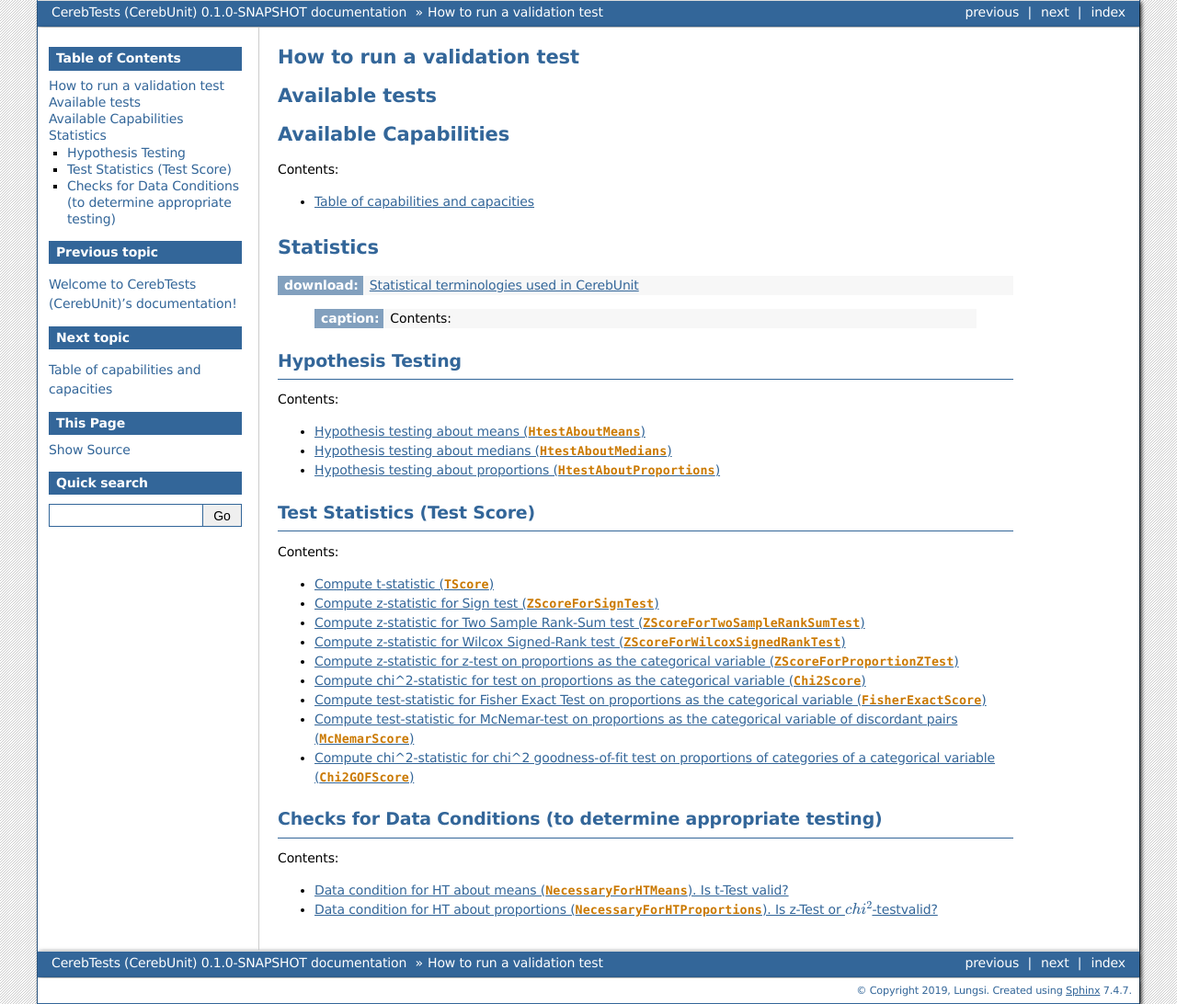
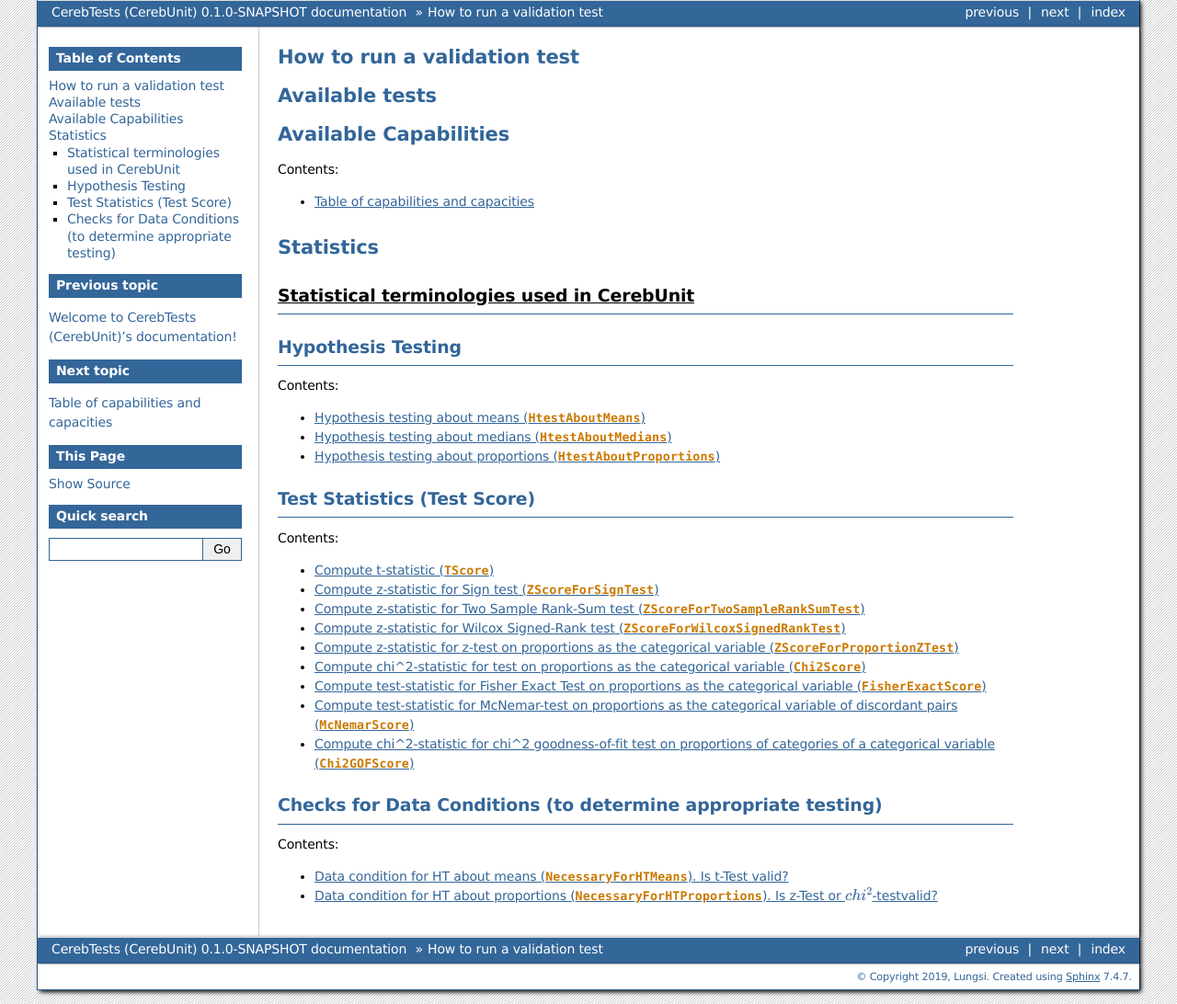
Before and after one commit to cerebunit/cerebtests, a Sphinx documentation site: the page built from docs/contents.rst, in a window 1280 px wide. Shown: the whole page at 92% size. Built offline with Sphinx 7.4.7, drawn with Linux system fonts in a browser that asks for light colours.

Commit message:
added statistics definitions

```diff
--- a/docs/conf.py
+++ b/docs/conf.py
@@ -66,7 +66,8 @@
 # Add any paths that contain custom static files (such as style sheets) here,
 # relative to this directory. They are copied after the builtin static files,
 # so a file named "default.css" will overwrite the builtin "default.css".
-html_static_path = ['_static']
+#html_static_path = ['_static']
+html_static_path = ['_static', "/statistics/guides"]
 
 # -- Options for Notebooks ---------------------------------------------------
 
--- a/docs/contents.rst
+++ b/docs/contents.rst
@@ -22,8 +22,8 @@
 Statistics
 **********
 
-:download: `Statistical terminologies used in CerebUnit <statistics/guides/statistics_definitions.html>`_
-=========================================================================================================
+`Statistical terminologies used in CerebUnit <statistics/guides/statistics_definitions.html>`_
+==============================================================================================
 .. .. toctree::
    :maxdepth: 2
    :caption: Contents:
```
